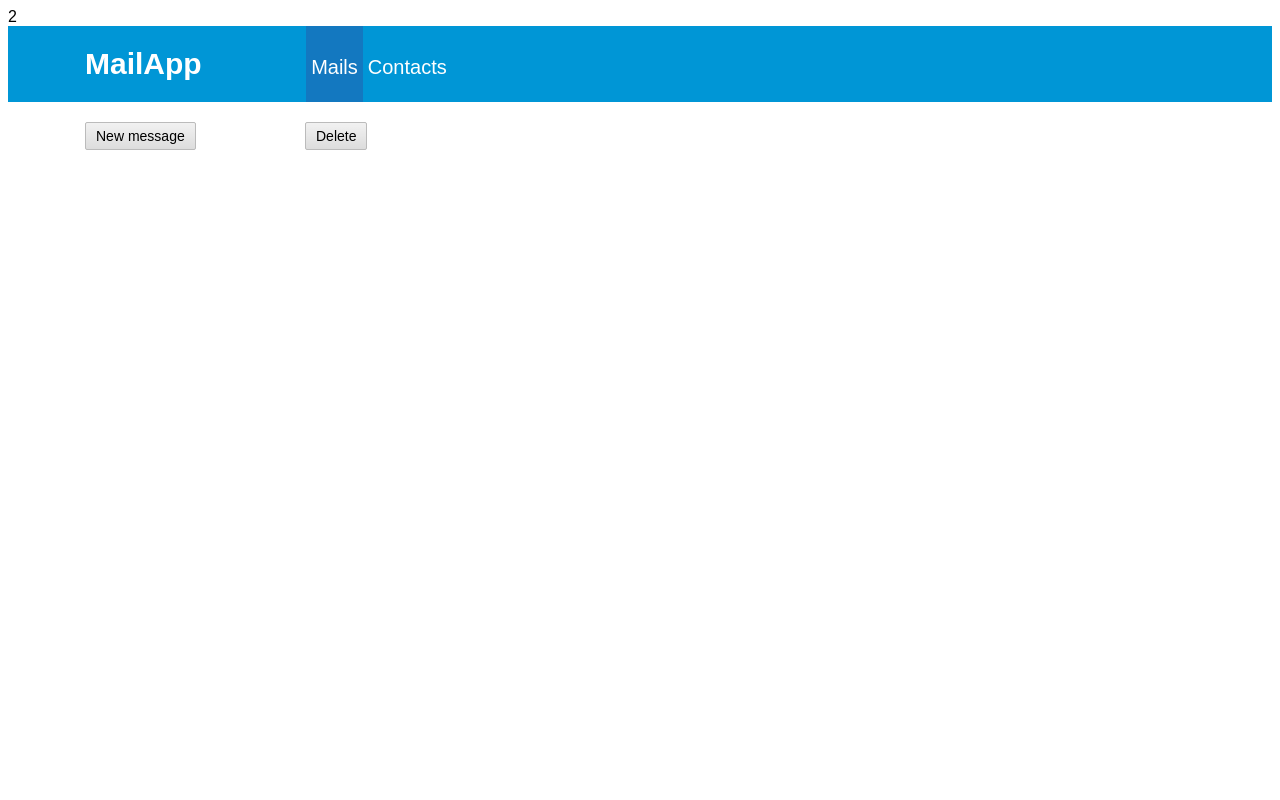
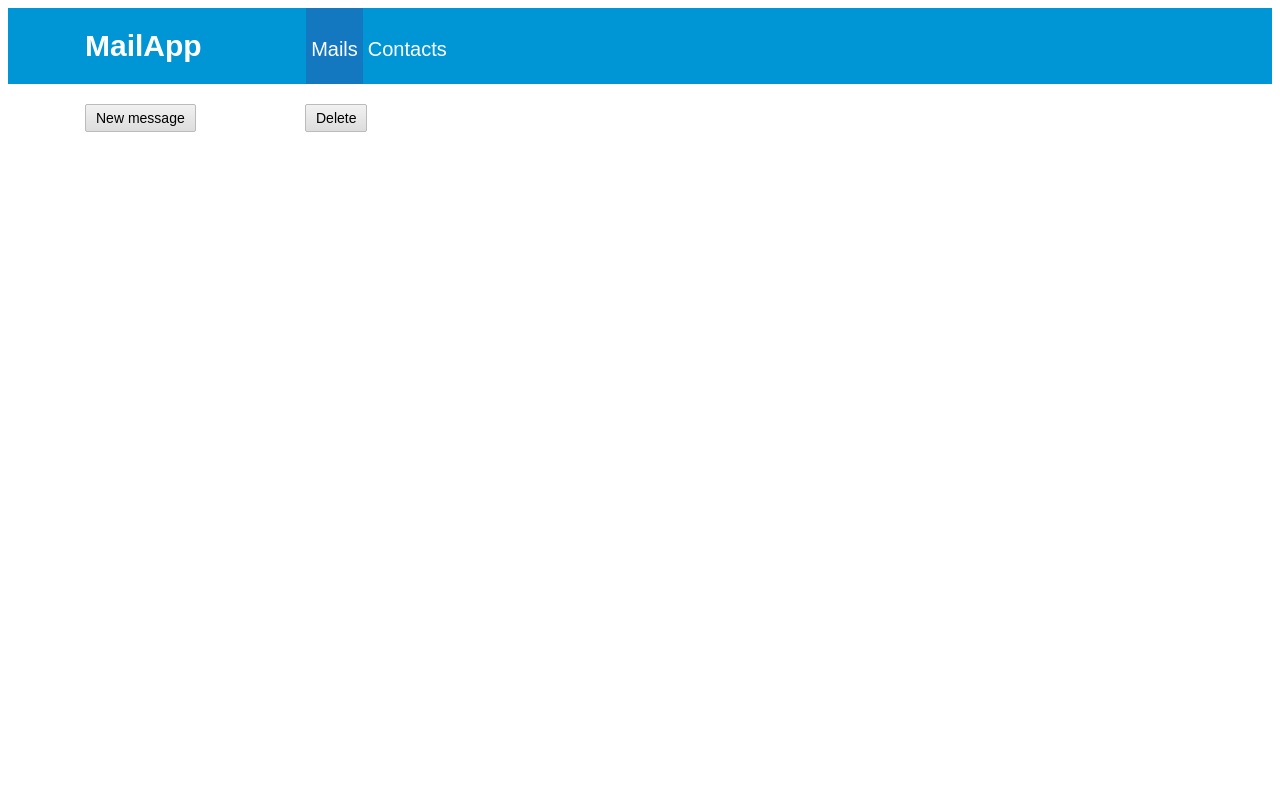
Before and after one commit to imitunevich/imitunevich.github.io, a plain HTML site: page mail-app/index.html in a window 1280 px wide. Shown: the top 800 px of the page. Drawn offline with nearby package versions, Linux system fonts and the light colour scheme; no server answers.

Commit message:
removed AE for testing

```diff
--- a/mail-app/index.html
+++ b/mail-app/index.html
@@ -8,10 +8,8 @@
     <script src="scripts/angular-messages.js"></script>
     <script src="scripts/angular-ui-router.js"></script>
     <script type="application/javascript" src="scripts/mail-app.js"></script>
-    <!--<script>document.write('<base href="' + document.location + '" />');</script>-->
 </head>
 <body>
-{{1+1}}
 <mail-app></mail-app>
 </body>
 </html>
```
